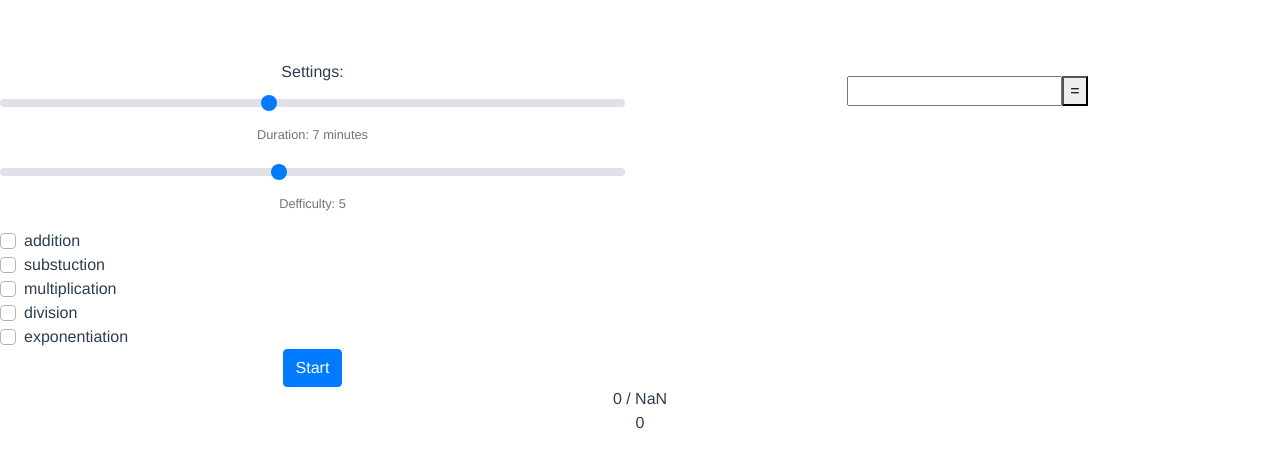
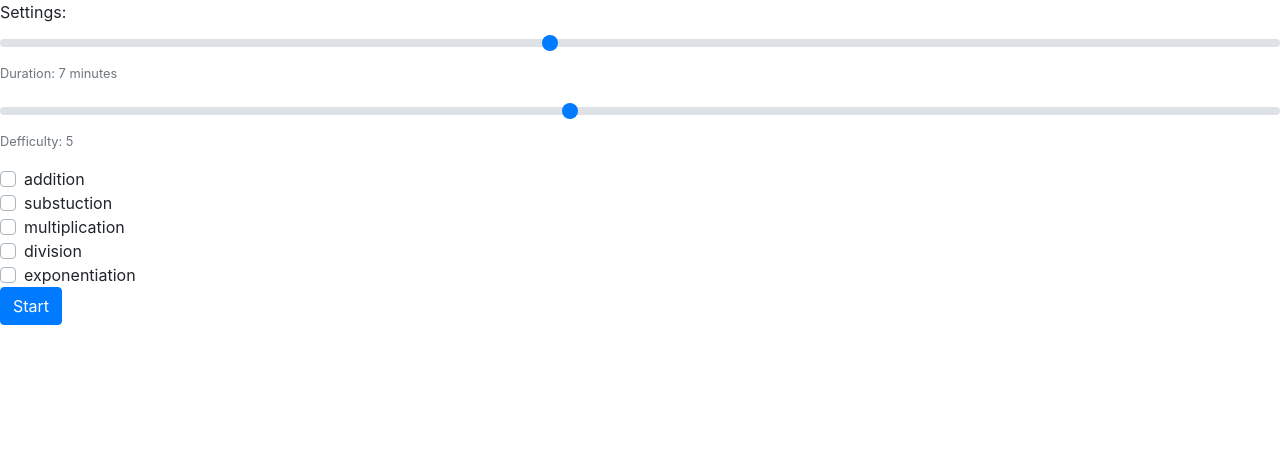
Before and after one commit to ectuser/OTUS-Course, a Vue app in the folder Fourth Month/vue-app/trainyourbrain/: page / in a window 1280 px wide. Shown: the top 468 px of the page. Built offline with nearby package versions, Linux system fonts and the light colour scheme.

Commit message:
Added routing and redirection to other url

```diff
--- a/Fourth Month/vue-app/trainyourbrain/package.json
+++ b/Fourth Month/vue-app/trainyourbrain/package.json
@@ -10,7 +10,8 @@
   "dependencies": {
     "bootstrap-vue": "^2.1.0",
     "core-js": "^3.6.4",
-    "vue": "^2.6.11"
+    "vue": "^2.6.11",
+    "vue-router": "^3.1.6"
   },
   "devDependencies": {
     "@babel/polyfill": "^7.7.0",
--- a/Fourth Month/vue-app/trainyourbrain/src/App.vue
+++ b/Fourth Month/vue-app/trainyourbrain/src/App.vue
@@ -1,6 +1,8 @@
 <template>
 	<div id="app">
-		<b-container fluid="xl">
+		<router-view></router-view>
+		<!-- <Settings /> -->
+		<!-- <b-container fluid="xl">
 			<b-row>
 				<b-col lg="6">
 					<Settings />
@@ -11,14 +13,14 @@
 			</b-row>
 			<div>{{ timer }} / {{ selectedSettingsToPlay.duration * 60 }}</div>
 			<div>{{ currentScore }}</div>
-		</b-container>
+		</b-container> -->
 	</div>
 </template>
 
 <script>
 // import HelloWorld from './components/HelloWorld.vue'
-import Settings from './components/Settings'
-import GameScreen from './components/GameScreen'
+// import Settings from './components/Settings'
+// import GameScreen from './components/GameScreen'
 import eventBus from './bus'
 
 export default {
@@ -40,14 +42,10 @@ export default {
 	},
 	methods : {
 		async getAnswer(userAnswer){
-			try{
-				let userAnswerNumber = Number(userAnswer);
+			let userAnswerNumber = userAnswer;
 				if (this.currentTask.answer === userAnswerNumber){
 					this.currentScore++;
 				}
-			} catch(e){
-				console.log(e);
-			}
 			await this.nextTask();
 		},
 		async useSettings(settings, selectedOperators){
@@ -55,6 +53,7 @@ export default {
 			this.selectedSettingsToPlay = settings;
 			this.selectedOperators = selectedOperators;
 			this.stop = false;
+			this.$router.push('game');
 			await this.nextTask();
 		},
 		async nextTask(){
@@ -71,19 +70,19 @@ export default {
             let order = 1;
             let numberOfNumbers = 2;
             let task = {};
-            if (settings.difficulty === "2"){
+            if (settings.difficulty === 2){
                 order = 1;
                 numberOfNumbers = 3;
             }
-            else if (settings.difficulty === "2"){
+            else if (settings.difficulty === 3){
                 order = 2;
                 numberOfNumbers = 3;
             }
-            else if (settings.difficulty === "3"){
+            else if (settings.difficulty === 4){
                 order = 3;
                 numberOfNumbers = 3;
             }
-            else if (settings.difficulty === "4"){
+            else if (settings.difficulty === 5){
                 order = 3;
                 numberOfNumbers = 4;
             }
@@ -109,7 +108,7 @@ export default {
 					clearInterval(inter);
 				}
 			}, 1000)
-			inter();
+			// inter();
 		},
         async generateNumber(order){
             return await this.generateRandomNumber(10**order);
@@ -119,19 +118,19 @@ export default {
         }
 	},
 	components: {
-		Settings,
-		GameScreen
+		// Settings,
+		// GameScreen
 	}
 }
 </script>
 
 <style>
-#app {
+/* #app {
 	font-family: Avenir, Helvetica, Arial, sans-serif;
 	-webkit-font-smoothing: antialiased;
 	-moz-osx-font-smoothing: grayscale;
 	text-align: center;
 	color: #2c3e50;
 	margin-top: 60px;
-}
+} */
 </style>
--- a/Fourth Month/vue-app/trainyourbrain/src/components/GameScreen.vue
+++ b/Fourth Month/vue-app/trainyourbrain/src/components/GameScreen.vue
@@ -1,7 +1,7 @@
 <template>
     <div id="game">
         <p>{{ expression }}</p>
-        <input type="text" v-model="userAnswer">
+        <input type="number" v-model.number="userAnswer">
         <button type="submit" @click="click">=</button>
     </div>
 </template>
@@ -18,6 +18,7 @@ export default {
     methods : {
         click(){
             eventBus.$emit('onAnswer', this.userAnswer);
+            this.userAnswer = "";
         }
     },
     props : {
--- a/Fourth Month/vue-app/trainyourbrain/src/components/Settings.vue
+++ b/Fourth Month/vue-app/trainyourbrain/src/components/Settings.vue
@@ -13,7 +13,7 @@
                     required
                     min="1"
                     max="15"
-                    v-model="form.duration"
+                    v-model.number="form.duration"
                 >
                 </b-form-input>
             </b-form-group>
@@ -27,7 +27,7 @@
                     required
                     min="1"
                     max="10"
-                    v-model="form.difficulty"
+                    v-model.number="form.difficulty"
                 >
                 </b-form-input>
             </b-form-group>
@@ -61,14 +61,18 @@ export default {
                 "exponentiation" : "**"
             },
             form : {
-                duration : "7",
-                difficulty : "5",
+                duration : 7,
+                difficulty : 5,
                 selectedOperations : []
             }
         });
     },
     methods : {
         async onSubmit(){
+            if (this.form.selectedOperations.length === 0){
+                alert("Choose at least one operator");
+                return;
+            }
             const toUseOperators = await this.stringOperatorsNamesToSymbols(this.form.selectedOperations);
             eventBus.$emit('onPlay', this.form, toUseOperators);
         },
--- a/Fourth Month/vue-app/trainyourbrain/src/main.js
+++ b/Fourth Month/vue-app/trainyourbrain/src/main.js
@@ -3,9 +3,13 @@ import 'mutationobserver-shim'
 import Vue from 'vue'
 import './plugins/bootstrap-vue'
 import App from './App.vue'
+import VueRouter from 'vue-router'
+import router from './router/Router'
+Vue.use(VueRouter)
 
 Vue.config.productionTip = false
 
 new Vue({
   render: h => h(App),
+  router
 }).$mount('#app')
--- /dev/null
+++ b/Fourth Month/vue-app/trainyourbrain/src/router/Router.js
@@ -0,0 +1,15 @@
+import Vue from 'vue'
+import VueRouter from 'vue-router'
+Vue.use(VueRouter)
+
+import Settings from '../components/Settings'
+import GameScreen from '../components/GameScreen'
+// import App from '../App'
+
+const router = new VueRouter({
+    routes: [
+      { path: '/', component: Settings },
+      { path: '/game', component: GameScreen }
+    ]
+})
+export default router;
```
